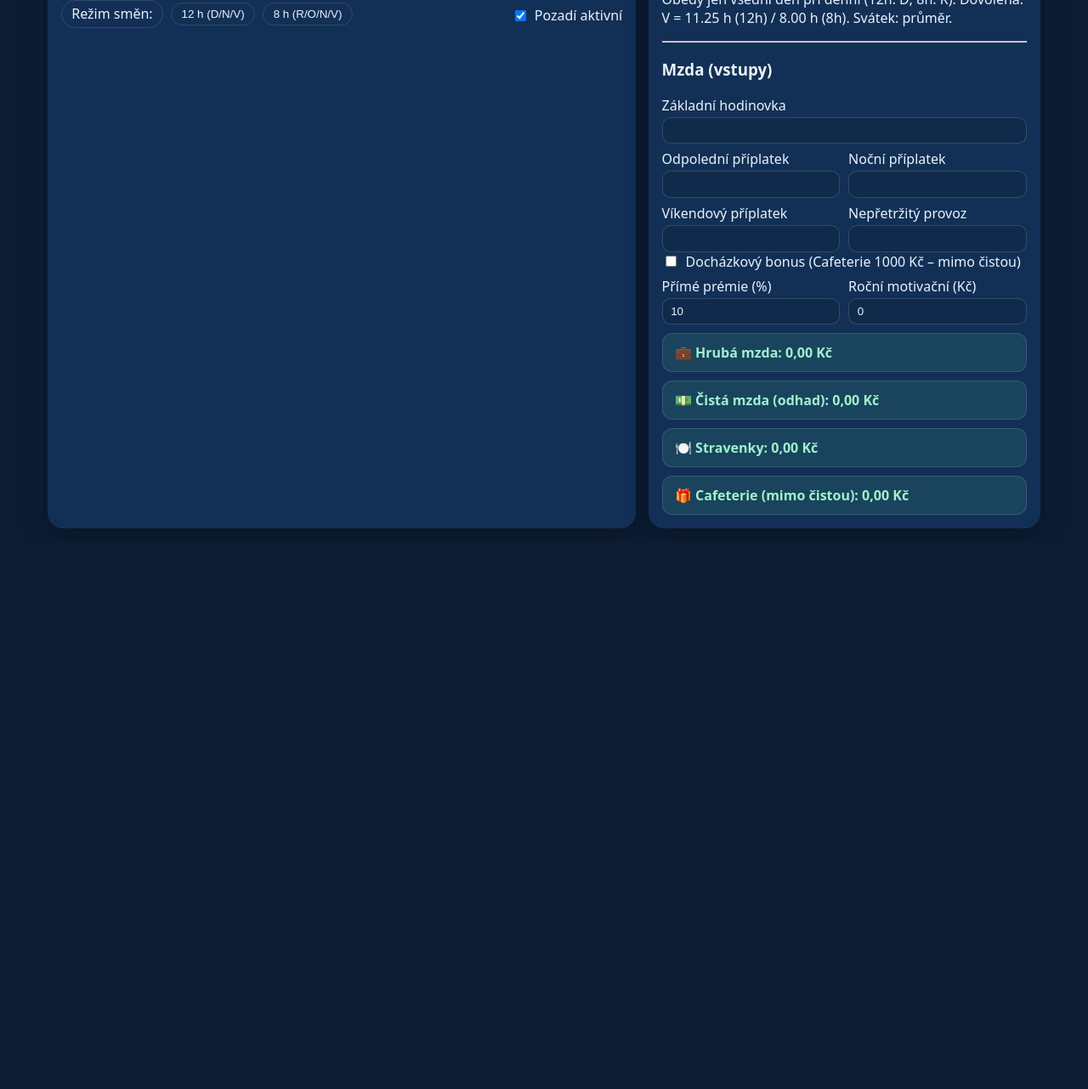
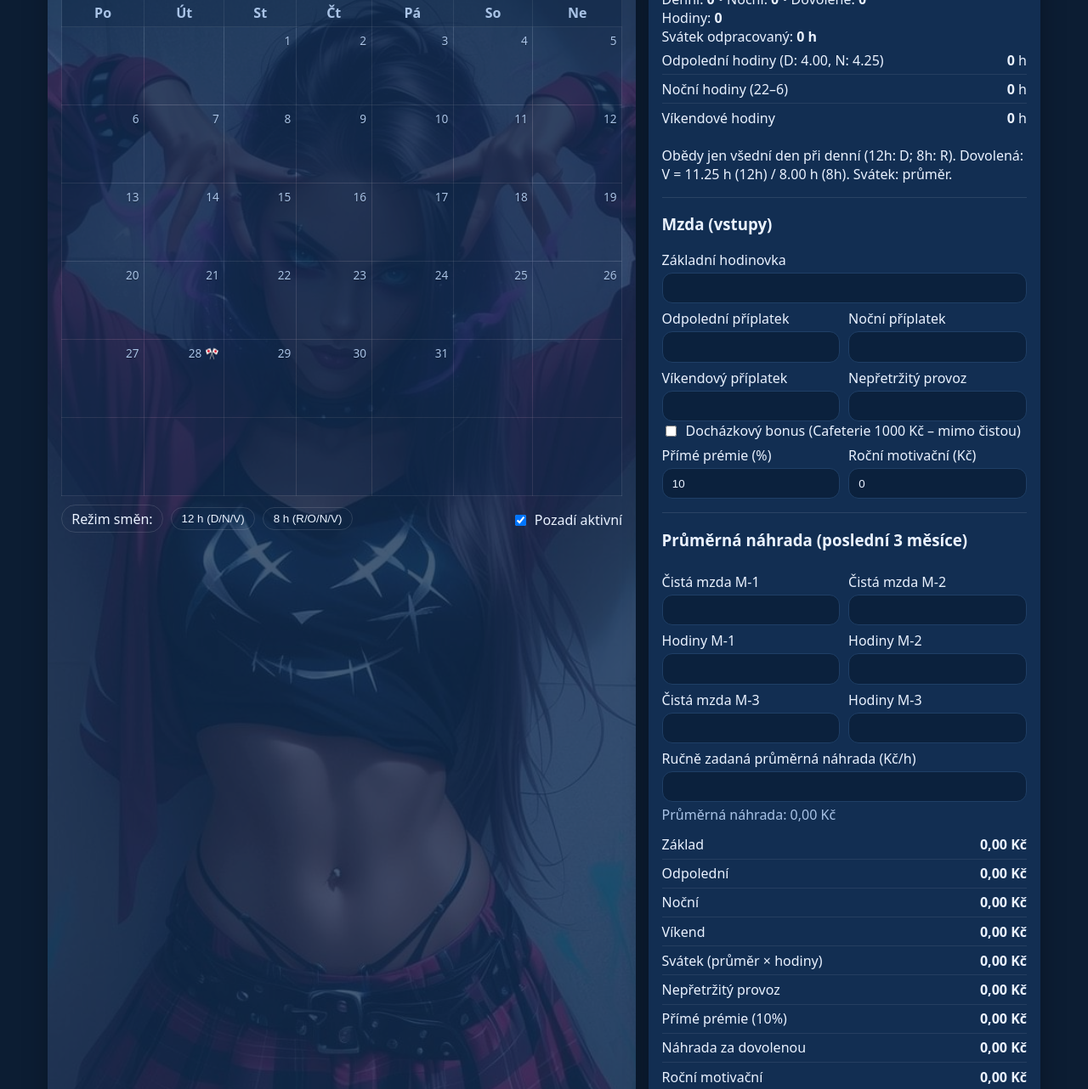
Before and after one commit to hanumanff619/Sm-n-ek-, a plain HTML site: page index.html in a window 1280 px wide. Shown: the part 225-1507 px from the top of the page at 85% size. Before the commit the page ends 863 px from the top, so only its background shows below. Drawn offline with Linux system fonts and the light colour scheme.

Commit message:
Add files via upload

```diff
--- /dev/null
+++ b/app_v177.js
@@ -0,0 +1,292 @@
+// Směnářek 1.7.7 – vrácena sekce "Průměrná náhrada (poslední 3 měsíce)" + tmavý vzhled
+const MEAL_DEDUCT = 40, LUNCH_DEDUCT = 40, MEAL_INFO_VALUE = 110;
+
+const MAP12 = {D:'D 05:45–18:00', N:'N 17:45–06:00', V:'Dovolená'};
+const MAP8  = {R:'R 06:00–14:00', O:'O 14:00–22:00', N:'N 22:00–06:00', V:'Dovolená'};
+
+let state = JSON.parse(localStorage.getItem('smenarek_state_v177')||'{}');
+if(!state.shifts) state.shifts={};
+if(!state.rates) state.rates={};
+if(!state.mode) state.mode='12';
+if(state.bonus_pct==null) state.bonus_pct=10;
+if(state.annual_bonus==null) state.annual_bonus=0;
+if(state.cafeteria_ok==null) state.cafeteria_ok=false;
+if(!state.avg) state.avg={net1:null,h1:null,net2:null,h2:null,net3:null,h3:null,avg_manual:null};
+if(state.bgEnabled==null) state.bgEnabled=true;
+
+let current=new Date(), selectedDate=null;
+
+const $=id=>document.getElementById(id);
+const pad=n=>n<10?'0'+n:n;
+const ymd=d=>d.getFullYear()+'-'+pad(d.getMonth()+1)+'-'+pad(d.getDate());
+const daysIn=(y,m)=>new Date(y,m+1,0).getDate();
+const firstDay=(y,m)=>{let n=new Date(y,m,1).getDay();return n===0?7:n};
+const isW=d=>[0,6].includes(d.getDay());
+const r2=x=>Math.round(x*100)/100;
+const nval=v=>(+v)||0;
+const money=x=>(Math.round((x||0)*100)/100).toLocaleString('cs-CZ',{minimumFractionDigits:2,maximumFractionDigits:2})+' Kč';
+
+// === CZ svátky (pevné + pohyblivé) ===
+const HOLI_CACHE = {};
+function easterSunday(year) {
+  const a=year%19, b=Math.floor(year/100), c=year%100, d=Math.floor(b/4), e=b%4, f=Math.floor((b+8)/25),
+        g=Math.floor((b-f+1)/3), h=(19*a+b-d-g+15)%30, i=Math.floor(c/4), k=c%4,
+        l=(32+2*e+2*i-h-k)%7, m=Math.floor((a+11*h+22*l)/451),
+        month=Math.floor((h+l-7*m+114)/31), day=1+((h+l-7*m+114)%31);
+  return new Date(year, month-1, day);
+}
+function czechHolidays(year){
+  if(HOLI_CACHE[year]) return HOLI_CACHE[year];
+  const fixed=['01-01','05-01','05-08','07-05','07-06','09-28','10-28','11-17','12-24','12-25','12-26'];
+  const set=new Set(fixed);
+  const easter=easterSunday(year);
+  const goodFriday=new Date(easter); goodFriday.setDate(easter.getDate()-2);
+  const easterMonday=new Date(easter); easterMonday.setDate(easter.getDate()+1);
+  const gf=pad(goodFriday.getMonth()+1)+'-'+pad(goodFriday.getDate());
+  const em=pad(easterMonday.getMonth()+1)+'-'+pad(easterMonday.getDate());
+  set.add(gf); set.add(em);
+  HOLI_CACHE[year]=set; return set;
+}
+function isHoliday(dt){
+  const y=dt.getFullYear(); const key=pad(dt.getMonth()+1)+'-'+pad(dt.getDate());
+  return czechHolidays(y).has(key);
+}
+
+function save(){ localStorage.setItem('smenarek_state_v177', JSON.stringify(state)); }
+
+function renderCalendar(){
+  document.body.classList.toggle('mode8', state.mode==='8');
+  applyBackground();
+
+  const y=current.getFullYear(), m=current.getMonth();
+  $('monthLabel').textContent=new Date(y,m).toLocaleString('cs-CZ',{month:'long',year:'numeric'});
+  const total=daysIn(y,m), start=firstDay(y,m)-1;
+
+  let html=`<thead><tr>${["Po","Út","St","Čt","Pá","So","Ne"].map(d=>`<th>${d}</th>`).join("")}</tr></thead><tbody>`;
+  let day=1;
+  for(let r=0;r<6;r++){
+    html+="<tr>";
+    for(let c=0;c<7;c++){
+      if((r===0&&c<start) || day>total){ html+="<td></td>"; continue; }
+      const dt=new Date(y,m,day), key=ymd(dt), t=state.shifts[key]||"";
+      const classes=[t]; if(selectedDate===key) classes.push('selected');
+      html+=`<td data-date="${key}" class="${classes.join(' ')}">
+               <div class="daynum">${day}${isHoliday(dt)?' 🎌':''}</div>
+               ${t?`<span class="badge">${t}</span>`:''}
+             </td>`;
+      day++;
+    }
+    html+="</tr>";
+  }
+  html+="</tbody>";
+  $('cal').innerHTML=html;
+
+  $('cal').querySelectorAll('td[data-date]').forEach(td=>{
+    td.onclick=()=>{
+      const key=td.getAttribute('data-date'); selectedDate=key;
+      const cur=state.shifts[key]||''; setShift(key,nextCode(cur),false); renderCalendar();
+    };
+  });
+
+  updateStats(); updateHeader(); bindInputsOnce(); calcPay();
+}
+
+function nextCode(cur){
+  return state.mode==='8'
+    ? (cur===""?"R":cur==="R"?"O":cur==="O"?"N":cur==="N"?"V":"")
+    : (cur===""?"D":cur==="D"?"N":cur==="N"?"V":"");
+}
+
+function setShift(dateStr,t,rerender=true){
+  const valid = state.mode==='8' ? ['R','O','N','V',''] : ['D','N','V',''];
+  if(!valid.includes(t)) return;
+  if(t==='') delete state.shifts[dateStr]; else state.shifts[dateStr]=t;
+  save(); if(rerender) renderCalendar();
+}
+
+function updateHeader(){
+  const today = new Date();
+  const t = state.shifts[ymd(today)]||'—';
+  $('todayShift').textContent = 'Dnes: ' + (t==='—'?'—': (state.mode==='8'?MAP8[t]:MAP12[t]));
+  $('todayNameday').textContent = 'Svátek: —';
+}
+
+/* ====== Výpočty ====== */
+function updateStats(){
+  const y=current.getFullYear(), m=current.getMonth(), last=new Date(y,m+1,0);
+
+  const DAILY_WORKED = 12.25;  // reálné odpracované u 12h směny
+  const VAC12 = 11.25;         // náhrady (svátek/dovolená) u 12h režimu
+  const H8 = 8.0;              // 8h směny
+
+  let dDay=0,nDay=0,vac=0,hours=0,nightH=0,afterH=0,weekendH=0,holWorkedH=0;
+
+  for(let i=1;i<=last.getDate();i++){
+    const dt=new Date(y,m,i), key=ymd(dt), t=state.shifts[key];
+    if(!t) continue;
+
+    if(t==='V'){ vac++; continue; }
+
+    if(state.mode==='8'){
+      const h=H8;
+      if(t==='R'){ hours+=h; afterH+=h; if(isW(dt)) weekendH+=h; }
+      if(t==='O'){ hours+=h; afterH+=h; if(isW(dt)) weekendH+=h; }
+      if(t==='N'){ hours+=h; nightH+=h; if(isW(dt)) weekendH+=h; }
+      if(isHoliday(dt)) holWorkedH+=8;
+      const next=new Date(y,m,i+1);
+      if(t==='N' && isHoliday(next)) holWorkedH+=6;
+    } else {
+      if(t==='D'){
+        dDay++; hours+=DAILY_WORKED;
+        afterH+=4.0; if(isW(dt)) weekendH+=DAILY_WORKED;
+        if(isHoliday(dt)) holWorkedH+=VAC12;
+      }
+      if(t==='N'){
+        nDay++; hours+=DAILY_WORKED;
+        afterH += 4.25;
+        nightH += 8.0;
+        const wd=dt.getDay();
+        if(wd===5) weekendH+=6;
+        else if(wd===6) weekendH+=DAILY_WORKED;
+        else if(wd===0) weekendH+=6.25;
+        if(isHoliday(dt)) holWorkedH+=VAC12;
+        const next=new Date(y,m,i+1);
+        if(isHoliday(next)) holWorkedH+=6;
+      }
+    }
+  }
+
+  const head = state.mode==='8'
+    ? `Ranní+Odpolední: <b>${r2(afterH/8)}</b> • Noční: <b>${r2(nightH/8)}</b> • Dovolené: <b>${vac}</b>`
+    : `Denní: <b>${dDay}</b> • Noční: <b>${nDay}</b> • Dovolené: <b>${vac}</b>`;
+  $('stats').innerHTML = [head, `Hodiny: <b>${r2(hours)}</b>`, `Svátek odpracovaný: <b>${r2(holWorkedH)} h</b>`].join('<br>');
+
+  if(state.mode==='12'){
+    $('substats').style.display='block';
+    $('substats').innerHTML = [
+      `<div class="payline"><span>Odpolední hodiny (D: 4.00, N: 4.25)</span><span><b>${r2(afterH)}</b> h</span></div>`,
+      `<div class="payline"><span>Noční hodiny (22–6)</span><span><b>${r2(nightH)}</b> h</span></div>`,
+      `<div class="payline"><span>Víkendové hodiny</span><span><b>${r2(weekendH)}</b> h</span></div>`
+    ].join('');
+  } else $('substats').style.display='none';
+
+  state._calc={hours,afterH,nightH,weekendH,vac,holWorkedH,DAILY_WORKED,H8,VAC12,VAC8:8.0};
+  save();
+}
+
+function avgRate(){
+  const man = nval(state.avg.avg_manual||0);
+  if(man>0) return man;
+  const sNet=(state.avg.net1||0)+(state.avg.net2||0)+(state.avg.net3||0);
+  const sH  =(state.avg.h1||0)+(state.avg.h2||0)+(state.avg.h3||0);
+  return sH>0 ? sNet/sH : 0;
+}
+
+function updateAvgInfo(){
+  const v = avgRate();
+  $('avg_info').textContent = 'Průměrná náhrada: ' + money(v);
+}
+
+function calcPay(){
+  const avg=avgRate(); updateAvgInfo();
+  const C=state._calc||{hours:0,afterH:0,nightH:0,weekendH:0,vac:0,holWorkedH:0,DAILY_WORKED:12.25,H8:8.0,VAC12:11.25,VAC8:8.0};
+  const r={
+    base:nval(state.rates['rate_base']), odpo:nval(state.rates['rate_odpo']),
+    noc:nval(state.rates['rate_noc']), vikend:nval(state.rates['rate_vikend']),
+    nepretrzity:nval(state.rates['rate_nepretrzity'])
+  };
+
+  const basePay = r.base * C.hours;
+  const odpoPay = r.odpo * C.afterH;
+  const nightPay= r.noc  * C.nightH;
+  const wkPay   = r.vikend * C.weekendH;
+  const holPay  = avg * C.holWorkedH;           // 11.25 h/den u 12h režimu
+  const nepret  = r.nepretrzity * C.hours;
+  const prime   = basePay * ((state.bonus_pct||0)/100);
+  const vacHours = (state.mode==='8' ? C.VAC8 : C.VAC12);
+  const vacPay  = vacHours * avg * C.vac;
+
+  function mealsCalc(){
+    let y=current.getFullYear(), m=current.getMonth(), end=new Date(y,m+1,0), count=0, lunches=0;
+    for(let i=1;i<=end.getDate();i++){
+      const dt=new Date(y,m,i), key=ymd(dt), t=state.shifts[key];
+      if(!t||t==='V') continue;
+      if(state.mode==='12'){
+        if(t==='N'){ count+=2; }
+        if(t==='D'){ if(isW(dt)) count+=2; else { count+=1; lunches++; } }
+      }else{
+        if(t==='N'){ count+=2; }
+        if(t==='R'||t==='O'){ if(isW(dt)) count+=2; else { count+=1; lunches++; } }
+      }
+    }
+    return {count,lunches};
+  }
+  const mc=mealsCalc();
+  const mealDeduct = mc.count*MEAL_DEDUCT, lunchDeduct=mc.lunches*LUNCH_DEDUCT, mealValue=mc.count*MEAL_INFO_VALUE;
+
+  const gross = basePay+odpoPay+nightPay+wkPay+holPay+nepret+prime+vacPay + (state.annual_bonus||0);
+  const social=gross*0.065, health=gross*0.045;
+  const tax=Math.max(0,(gross-social-health)*0.15-2570);
+  const netBeforeMeals=gross-social-health-tax;
+  const net=netBeforeMeals - (mealDeduct + lunchDeduct);
+
+  const caf = state.cafeteria_ok ? 1000 : 0;
+
+  $('pay').innerHTML = [
+    ['Základ',money(basePay)],['Odpolední',money(odpoPay)],['Noční',money(nightPay)],
+    ['Víkend',money(wkPay)],['Svátek (průměr × hodiny)',money(holPay)],['Nepřetržitý provoz',money(nepret)],
+    ['Přímé prémie ('+(state.bonus_pct||0)+'%)',money(prime)],['Náhrada za dovolenou',money(vacPay)],
+    ['Roční motivační',money(state.annual_bonus||0)],
+    ['Srážka stravenky','− '+money(mealDeduct)],['Srážka obědy','− '+money(lunchDeduct)]
+  ].map(([k,v])=>`<div class="payline"><span>${k}</span><span><b>${v}</b></span></div>`).join('');
+
+  $('gross').textContent = '💼 Hrubá mzda: ' + money(gross);
+  $('net').textContent   = '💵 Čistá mzda (odhad): ' + money(net);
+  $('meal').textContent  = '🍽️ Stravenky: ' + money(mealValue);
+  $('cafInfo').textContent = '🎁 Cafeterie (mimo čistou): ' + money(caf);
+}
+
+function applyBackground(){
+  const layer=$('bg-layer'); if(!layer) return;
+  if(!$('bgEnabled').checked){ layer.style.backgroundImage='none'; state.bgEnabled=false; save(); return; }
+  state.bgEnabled=true; save();
+  const url = state.mode==='8' ? 'backgrounds/bg_8h.jpg' : 'backgrounds/bg_12h.jpg';
+  layer.style.backgroundImage = `url("${url}")`;
+}
+
+function bindInputsOnce(){
+  if(window._inputsBound) return; window._inputsBound=true;
+
+  ['rate_base','rate_odpo','rate_noc','rate_vikend','rate_nepretrzity']
+  .forEach(id=>{
+    const el=$(id); el.value = state.rates[id] ?? '';
+    el.oninput=()=>{ state.rates[id]=el.value===''?null:nval(el.value); save(); calcPay(); };
+  });
+
+  $('bonus_pct').value=state.bonus_pct;
+  $('bonus_pct').oninput=()=>{ state.bonus_pct=nval($('bonus_pct').value); save(); calcPay(); };
+  $('annual_bonus').value=state.annual_bonus; $('annual_bonus').oninput=()=>{ state.annual_bonus=nval($('annual_bonus').value); save(); calcPay(); };
+
+  const caf=$('caf_check'); caf.checked = !!state.cafeteria_ok;
+  caf.onchange=()=>{ state.cafeteria_ok = caf.checked; save(); calcPay(); };
+
+  // === AVG inputs ===
+  const fields = [
+    ['avg_net1','net1'],['avg_net2','net2'],['avg_net3','net3'],
+    ['avg_h1','h1'],['avg_h2','h2'],['avg_h3','h3'],['avg_manual','avg_manual']
+  ];
+  fields.forEach(([id,key])=>{
+    const el=$(id); el.value = state.avg[key] ?? '';
+    el.oninput=()=>{ state.avg[key] = el.value===''?null:nval(el.value); save(); calcPay(); };
+  });
+
+  $('prev').onclick=()=>{ current.setMonth(current.getMonth()-1); selectedDate=null; renderCalendar(); };
+  $('next').onclick=()=>{ current.setMonth(current.getMonth()+1); selectedDate=null; renderCalendar(); };
+  $('setToday').onclick=()=>{ const k=ymd(new Date()); const cur=state.shifts[k]||''; setShift(k,nextCode(cur)); };
+  $('clearDay').onclick=()=>{ if(!selectedDate) return alert('Klepni nejdřív na den.'); setShift(selectedDate,''); };
+  $('mode12').onclick=()=>{ state.mode='12'; save(); renderCalendar(); };
+  $('mode8').onclick =()=>{ state.mode='8';  save(); renderCalendar(); };
+  $('bgEnabled').onchange=applyBackground;
+}
+
+renderCalendar();
--- a/index.html
+++ b/index.html
@@ -9,8 +9,8 @@
   <link rel="icon" href="icons/icon-192.png">
   <style>
     :root{
-      --bg:#0c1d33; --panel:#123055; --ink:#eaf2ff; --muted:#a9c3e6; --accent:#6cc0ff;
-      --line:#2a4f7c; --sel:#1e78d799; --good:#5bd39a; --goodtext:#9ff3cd;
+      --bg:#0c1d33; --panel:#122e52; --ink:#eaf2ff; --muted:#a9c3e6; --accent:#6cc0ff;
+      --sel:#1e78d799; --good:#5bd39a; --goodtext:#9ff3cd; --field:#0b213d; --border:#1f3f66;
     }
     body.mode8{ --accent:#b38cff; --sel:#7b3ff299; }
     html,body{margin:0;height:100%;background:var(--bg);color:var(--ink);font-family:system-ui,-apple-system,Segoe UI,Roboto}
@@ -26,8 +26,8 @@
     .grid{display:grid;grid-template-columns:1fr;gap:.9rem}
     @media(min-width:1100px){.grid{grid-template-columns:1.5fr 1fr}}
     .card{background:var(--panel);border-radius:18px;box-shadow:0 10px 30px rgba(0,0,0,.25);padding:1rem;position:relative}
-    .info{position:absolute;top:10px;right:12px;font-size:.9rem;opacity:.8;cursor:pointer}
-    .tooltip{position:absolute;right:10px;top:36px;max-width:320px;background:rgba(0,0,0,.8);border:1px solid rgba(255,255,255,.2);border-radius:10px;padding:.6rem .7rem;font-size:.9rem;display:none}
+    .info{position:absolute;top:10px;right:12px;font-size:.9rem;opacity:.85;cursor:pointer}
+    .tooltip{position:absolute;right:12px;left:auto;top:36px;max-width:360px;background:rgba(0,0,0,.85);border:1px solid rgba(255,255,255,.2);border-radius:10px;padding:.6rem .7rem;font-size:.9rem;display:none}
     .info:hover + .tooltip{display:block}
 
     #card-calendar{position:relative;overflow:hidden}
@@ -45,14 +45,20 @@
     .V{background:linear-gradient(180deg,rgba(119,214,139,.12),rgba(119,214,139,.08))}
     .R{background:linear-gradient(180deg,rgba(108,192,255,.10),rgba(108,192,255,.08))}
     .O{background:linear-gradient(180deg,rgba(255,188,104,.10),rgba(255,188,104,.08))}
+
     .row{display:flex;gap:.6rem;flex-wrap:wrap;align-items:center}
     .chip{padding:.3rem .7rem;border:1px solid rgba(255,255,255,.12);border-radius:99px;background:transparent;color:var(--ink);cursor:pointer}
-    label{display:block;margin:.45rem 0 .2rem}
-    input[type="number"]{width:100%;padding:.45rem .6rem;border-radius:10px;border:1px solid rgba(255,255,255,.15);background:rgba(0,0,0,.12);color:var(--ink)}
+
+    label{display:block;margin:.45rem 0 .25rem}
+    input[type="number"]{width:100%;padding:.6rem .7rem;border-radius:12px;border:1px solid var(--border);background:var(--field);color:var(--ink)}
+    input[type="number"]:focus{outline:none;border-color:#3e78b9;box-shadow:0 0 0 2px rgba(110,192,255,.25)}
+
     .paylist{margin-top:.5rem}
     .payline{display:flex;justify-content:space-between;padding:.35rem 0;border-bottom:1px solid rgba(255,255,255,.08)}
     .payline:last-child{border-bottom:none}
     .result{margin-top:.6rem;padding:.7rem .9rem;border-radius:12px;border:1px solid rgba(255,255,255,.12);background:rgba(91,211,154,.12);color:#9ff3cd;font-weight:700}
+    .subtle{color:var(--muted);margin-top:.2rem}
+    hr{border:none;height:1px;background:rgba(255,255,255,.1);margin:1rem 0}
   </style>
 </head>
 <body>
@@ -71,7 +77,8 @@
   <section class="card" id="card-calendar">
     <div class="info" title="Nápověda">ℹ️</div>
     <div class="tooltip">Klepni na den pro cyklus směny (12h: D→N→V→prázdno / 8h: R→O→N→V→prázdno).<br>
-      Přepni režim 12h/8h dole. Pozadí zap/vyp přepínačem „Pozadí aktivní“.</div>
+      Přepínač 12h/8h je níže. Svátky se počítají automaticky (vč. Velkého pátku a Velikonočního pondělí).<br>
+      Náhrady (svátek/dovolená) v 12h režimu = <b>11.25 h/den</b>.</div>
 
     <div id="bg-layer"></div>
     <div class="row" style="justify-content:space-between;align-items:center">
@@ -101,8 +108,9 @@
 
   <aside class="card" id="card-stats">
     <div class="info" title="Nápověda">ℹ️</div>
-    <div class="tooltip">Souhrn hodin za měsíc. U 12h směn: D přičítá 4 h odpoledních; N přičítá 4.25 h odpoledních + 8 h nočních.
-      Víkend se počítá správně přes půlnoc. Svátek: směna + průměrná náhrada; noční před svátkem přičte 0–6 h svátku.</div>
+    <div class="tooltip">Vpravo zadáš sazby. 12h směna má reálně 12.25 h (odpracované),<br>
+      ale náhrady (svátek/dovolená) se počítají 11.25 h/den. 8h režim = 8.00 h.<br>
+      „Průměrná náhrada (Kč/h)“ se použije pro svátky i dovolenou. Můžeš ji buď spočítat níže ze 3 měsíců nebo zadat ručně.</div>
 
     <h3 style="margin-top:0">Statistiky měsíce</h3>
     <div id="stats" class="note"></div>
@@ -111,25 +119,47 @@
     <hr>
 
     <h3>Mzda (vstupy)</h3>
-    <label>Základní hodinovka</label><input id="rate_base" type="number">
+    <div class="info" title="Nápověda">ℹ️</div>
+    <div class="tooltip">Zadej základ a příplatky. Dole vyplň sekci „Průměrná náhrada“ (nebo ručně hodinovou částku). Používá se pro svátky a dovolenou.</div>
+
+    <label>Základní hodinovka</label><input id="rate_base" type="number" step="0.01">
     <div class="row" style="width:100%">
-      <div style="flex:1;min-width:140px"><label>Odpolední příplatek</label><input id="rate_odpo" type="number"></div>
-      <div style="flex:1;min-width:140px"><label>Noční příplatek</label><input id="rate_noc" type="number"></div>
+      <div style="flex:1;min-width:140px"><label>Odpolední příplatek</label><input id="rate_odpo" type="number" step="0.01"></div>
+      <div style="flex:1;min-width:140px"><label>Noční příplatek</label><input id="rate_noc" type="number" step="0.01"></div>
     </div>
     <div class="row" style="width:100%">
-      <div style="flex:1;min-width:140px"><label>Víkendový příplatek</label><input id="rate_vikend" type="number"></div>
-      <div style="flex:1;min-width:140px"><label>Nepřetržitý provoz</label><input id="rate_nepretrzity" type="number"></div>
+      <div style="flex:1;min-width:140px"><label>Víkendový příplatek</label><input id="rate_vikend" type="number" step="0.01"></div>
+      <div style="flex:1;min-width:140px"><label>Nepřetržitý provoz</label><input id="rate_nepretrzity" type="number" step="0.01"></div>
     </div>
+
     <div class="row" style="width:100%">
       <div style="flex:1;min-width:220px;display:flex;align-items:center;gap:.5rem">
         <input id="caf_check" type="checkbox">
         <label for="caf_check" style="margin:0">Docházkový bonus (Cafeterie 1000 Kč – mimo čistou)</label>
       </div>
     </div>
+
     <div class="row" style="width:100%">
-      <div style="flex:1;min-width:140px"><label>Přímé prémie (%)</label><input id="bonus_pct" type="number" value="10"></div>
-      <div style="flex:1;min-width:140px"><label>Roční motivační (Kč)</label><input id="annual_bonus" type="number" value="0"></div>
+      <div style="flex:1;min-width:140px"><label>Přímé prémie (%)</label><input id="bonus_pct" type="number" step="0.1" value="10"></div>
+      <div style="flex:1;min-width:140px"><label>Roční motivační (Kč)</label><input id="annual_bonus" type="number" step="1" value="0"></div>
     </div>
+
+    <hr>
+    <h3>Průměrná náhrada (poslední 3 měsíce)</h3>
+    <div class="row" style="width:100%">
+      <div style="flex:1;min-width:180px"><label>Čistá mzda M-1</label><input id="avg_net1" type="number" step="0.01"></div>
+      <div style="flex:1;min-width:180px"><label>Čistá mzda M-2</label><input id="avg_net2" type="number" step="0.01"></div>
+    </div>
+    <div class="row" style="width:100%">
+      <div style="flex:1;min-width:180px"><label>Hodiny M-1</label><input id="avg_h1" type="number" step="0.01"></div>
+      <div style="flex:1;min-width:180px"><label>Hodiny M-2</label><input id="avg_h2" type="number" step="0.01"></div>
+    </div>
+    <div class="row" style="width:100%">
+      <div style="flex:1;min-width:180px"><label>Čistá mzda M-3</label><input id="avg_net3" type="number" step="0.01"></div>
+      <div style="flex:1;min-width:180px"><label>Hodiny M-3</label><input id="avg_h3" type="number" step="0.01"></div>
+    </div>
+    <label>Ručně zadaná průměrná náhrada (Kč/h)</label><input id="avg_manual" type="number" step="0.01" placeholder="">
+    <div id="avg_info" class="subtle">Průměrná náhrada: 0,00 Kč</div>
 
     <div id="pay" class="paylist"></div>
 
@@ -140,6 +170,6 @@
   </aside>
 </div>
 
-<script src="app_v174.js?v=174"></script>
+<script src="app_v177.js?v=177"></script>
 </body>
 </html>
```
Also changed, not shown: sw.js (+4 -4 lines), manifest.json.
